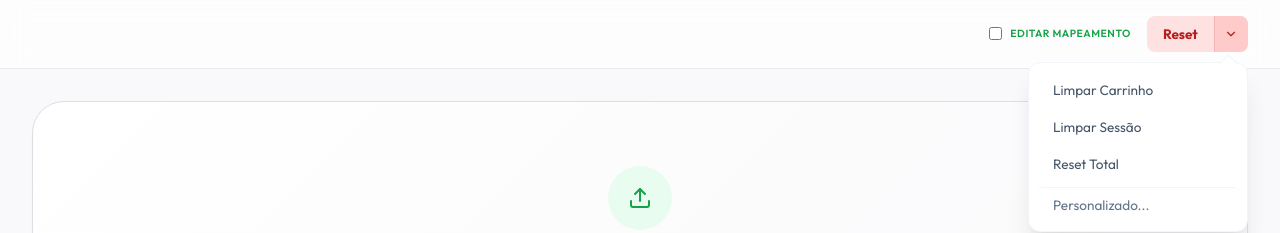
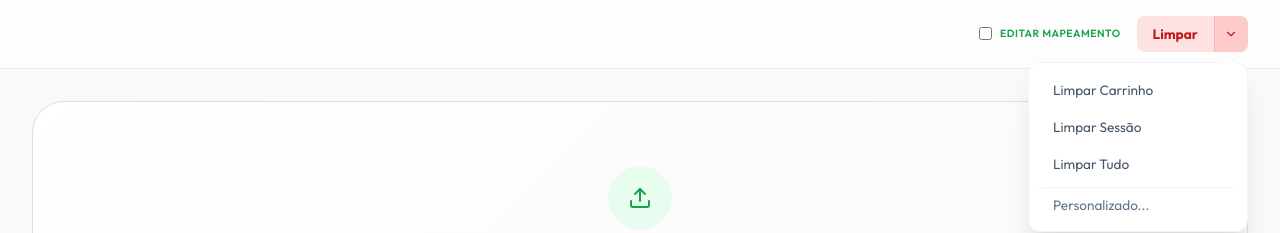
Before and after one commit to ventgui28/comparar, a React (Vite) app in the folder toner-app/: page / in a window 1280 px wide. Both pictures are taken after a click on the button "Opções de Limpeza". Shown: the top 233 px of the page. Built offline with nearby package versions, Linux system fonts and the light colour scheme.

Commit message:
style(ui): alterar rótulos de "Reset" para "Limpar"
Melhora a clareza para o utilizador final ao traduzir os botões de ação para português.

```diff
--- a/toner-app/src/App.jsx
+++ b/toner-app/src/App.jsx
@@ -279,7 +279,7 @@ const App = () => {
 
             <div className="reset-group" ref={dropdownRef}>
               <button onClick={() => setShowResetModal(true)} className="btn-reset">
-                Reset
+                Limpar
               </button>
               <button
                 onClick={(e) => {
@@ -287,7 +287,7 @@ const App = () => {
                   setShowResetDropdown(!showResetDropdown);
                 }}
                 className="btn-reset-arrow"
-                title="Opções de Reset"
+                title="Opções de Limpeza"
               >
                 <ChevronDown size={14} />
               </button>
@@ -296,7 +296,7 @@ const App = () => {
                 <div className="dropdown-menu animate-in">
                   <button onClick={() => { granularReset({ cart: true }); setShowResetDropdown(false); }}>Limpar Carrinho</button>
                   <button onClick={() => { granularReset({ files: true, cart: true }); setShowResetDropdown(false); }}>Limpar Sessão</button>
-                  <button onClick={() => { handleResetTotal(); setShowResetDropdown(false); }}>Reset Total</button>
+                  <button onClick={() => { handleResetTotal(); setShowResetDropdown(false); }}>Limpar Tudo</button>
                   <button onClick={() => { setShowResetModal(true); setShowResetDropdown(false); }}>Personalizado...</button>
                 </div>
               )}
```
Also changed, not shown: 1 other file (tests, documents, lock files or other folders).
